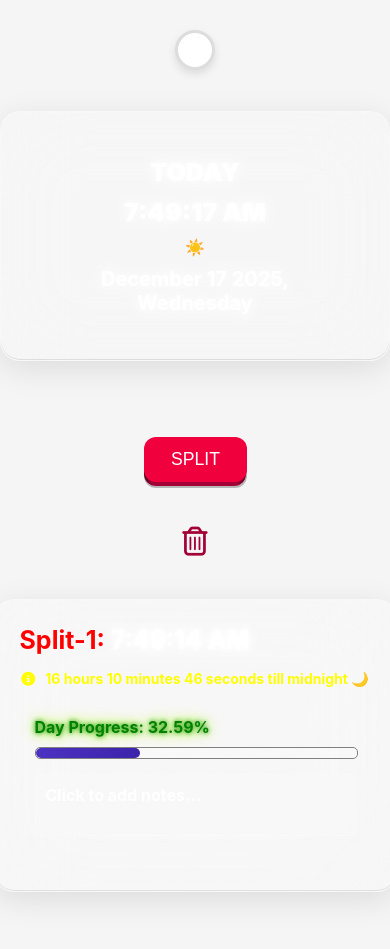
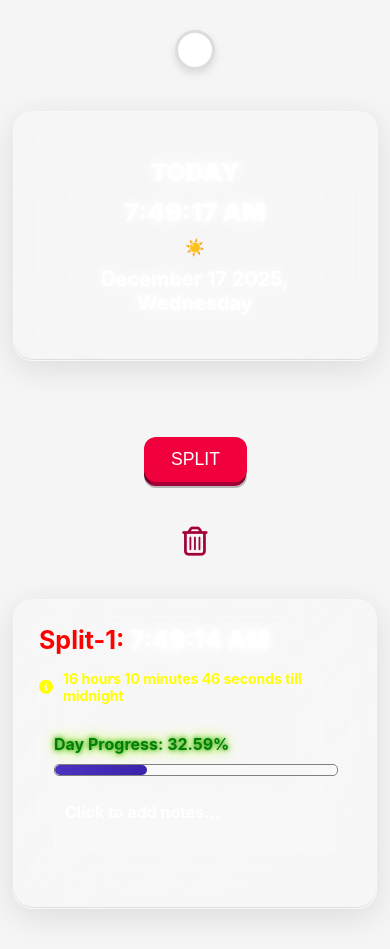
Before and after one commit to abk2191/time-splitter, a React (Vite) app: page / in a window 390 px wide. Both pictures are taken after a click on the button "SPLIT". Built offline with nearby package versions, Linux system fonts and the light colour scheme.

Commit message:
Added new features

```diff
--- a/src/App.jsx
+++ b/src/App.jsx
@@ -123,7 +123,7 @@ function App() {
         >
           <i class="fa-solid fa-circle-info"></i>
           {diffHours} hours {diffMinutes} minutes {diffSeconds} seconds till
-          midnight 🌙
+          midnight
         </span>
       </>
     );
--- a/src/index.css
+++ b/src/index.css
@@ -248,6 +248,10 @@ button:focus:not(:focus-visible) {
 
 @media (max-width: 768px) {
   .time-div {
-    width: 90%;
+    width: 80%;
+  }
+
+  .time-and-day-container {
+    width: 70%;
   }
 }
```
